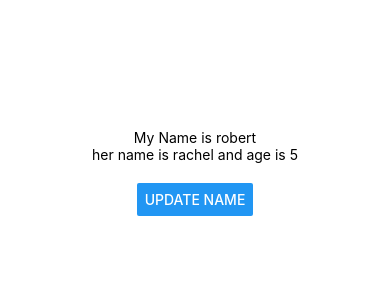
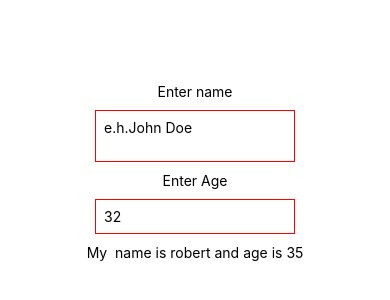
Before and after one commit to robert07ravikumar/react-native-code-evolution, a React Native app: screen / in a window 390 px wide. Shown: the part 250-550 px from the top of the page. Built offline with nearby package versions, Linux system fonts and the light colour scheme.

Commit message:
chapter 5 text inputs

```diff
--- a/App.js
+++ b/App.js
@@ -1,24 +1,29 @@
 import React , {useState} from 'react';
-import { StyleSheet, Text, View, Button } from 'react-native';
+import { StyleSheet, Text, View, Button, TextInput } from 'react-native';
 
 export default function App() {
   const [name,setName] = useState('robert');
-  const [person,setPerson] = useState({'name':'rachel','age':5});
+  const [age,setAge] = useState('35');
 
-  const pressHandler = () => {
-    setName('anand');
-    setPerson({'age':4,'name':'janice'});
-  }
 
   return (
     <View style={styles.container}>
-      <Text>My Name is {name}</Text>
-      <Text>
-        her name is {person.name} and age is {person.age}
+      <Text>Enter name</Text>
+      <TextInput
+        multiline
+        style={styles.input}
+        placeholder="e.h.John Doe"
+        onChangeText={(val) => setName(val)}/>
+
+      <Text>Enter Age</Text>
+            <TextInput
+              keyboardType='numeric'
+              style={styles.input}
+              placeholder="32"
+              onChangeText={(val) => setAge(val)}/>
+            <Text>
+        My  name is {name} and age is {age}
       </Text>
-      <View style={styles.buttonContainer}>
-        <Button title="update name" onPress={pressHandler}/>
-      </View>
     </View>
    );
 }
@@ -32,5 +37,12 @@
   },
   buttonContainer:{
     marginTop:20
+  },
+  input:{
+    borderWidth: 1 ,
+    borderColor : 'red',
+    padding: 8,
+    margin: 10,
+    width: 200
   }
 });
```
